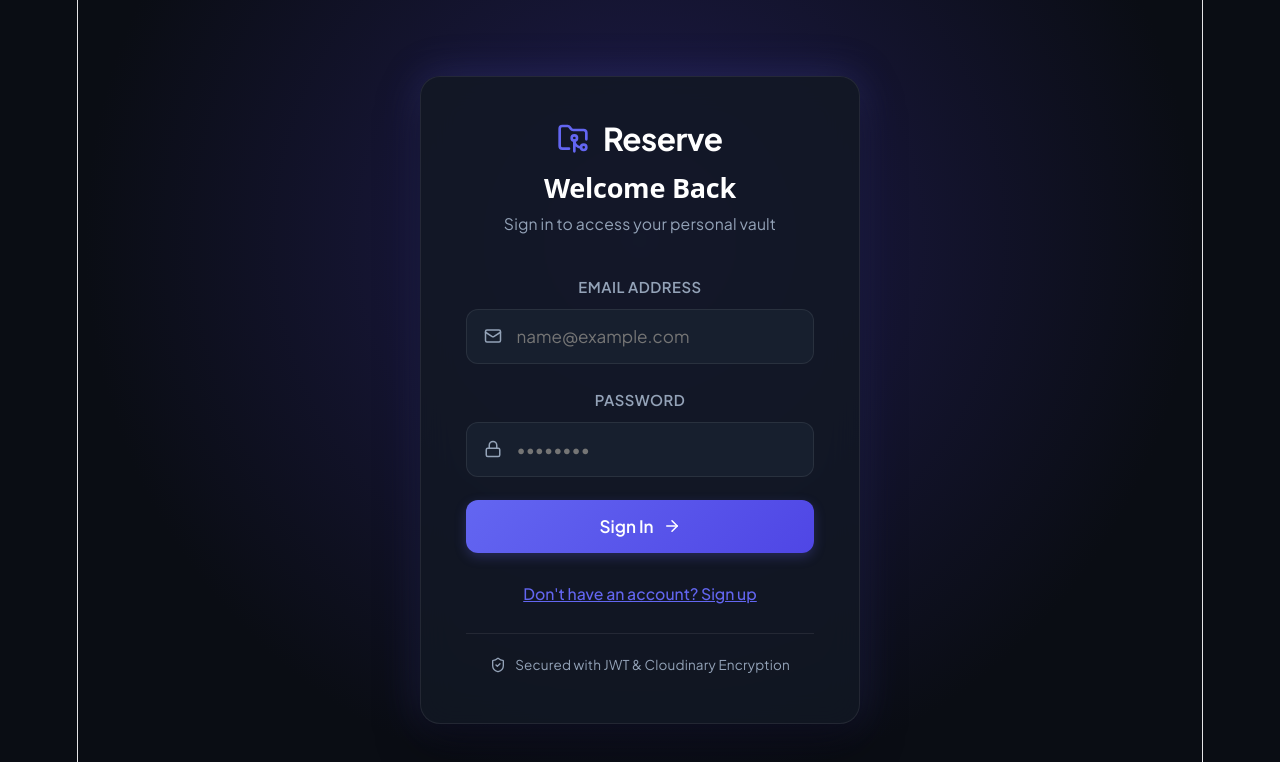
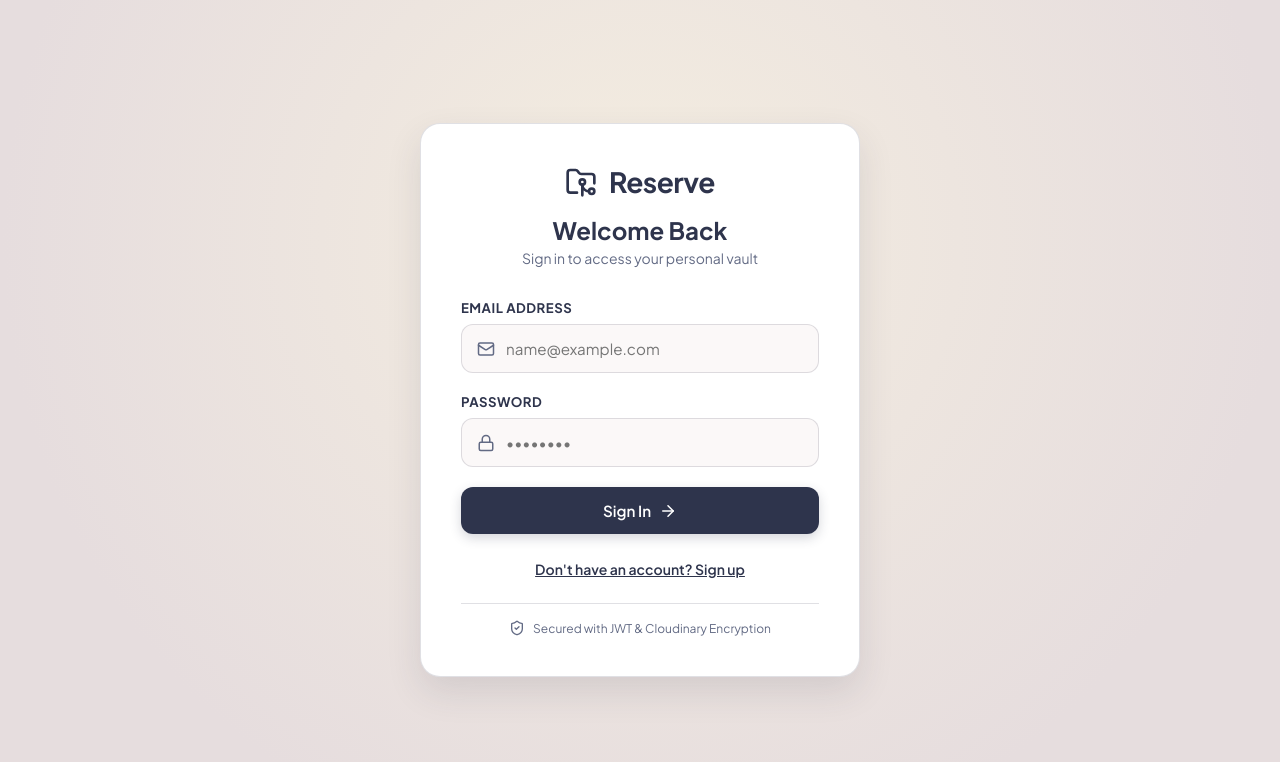
Before and after one commit to Shashidharak89/RESERVE-FRONTEND, a React (Vite) app: page / in a window 1280 px wide. Shown: the top 762 px of the page. Built offline with nearby package versions, Linux system fonts and the light colour scheme; no server answers.

Commit message:
Feat : Upload is working

```diff
--- a/src/App.css
+++ b/src/App.css
@@ -2,30 +2,36 @@
 
 :root {
   --font-family: 'Plus Jakarta Sans', -apple-system, BlinkMacSystemFont, sans-serif;
-  --bg-dark: #0a0d14;
-  --bg-card: #121824;
-  --bg-card-hover: #1a2232;
-  --bg-sidebar: #0f1420;
-  --bg-navbar: #0d121d;
-  --bg-input: #171f2e;
 
-  --primary: #6366f1;
-  --primary-hover: #4f46e5;
-  --primary-glow: rgba(99, 102, 241, 0.25);
+  /* Primary user-specified color palette */
+  --color-dark: #2e344c;
+  --color-light: #e6ddde;
 
-  --secondary: #1e293b;
-  --secondary-hover: #334155;
+  /* Light Theme Surfaces */
+  --bg-dark: #e6ddde;
+  --bg-card: #ffffff;
+  --bg-card-hover: #f7f3f4;
+  --bg-sidebar: #f0e8e9;
+  --bg-navbar: #ffffff;
+  --bg-input: #ffffff;
 
-  --accent: #0ea5e9;
-  --text-main: #f8fafc;
-  --text-muted: #94a3b8;
-  --border-color: rgba(255, 255, 255, 0.08);
-  --border-active: rgba(99, 102, 241, 0.5);
+  --primary: #2e344c;
+  --primary-hover: #1f2334;
+  --primary-glow: rgba(46, 52, 76, 0.18);
 
-  --danger: #ef4444;
-  --danger-hover: #dc2626;
+  --secondary: #e2d7d8;
+  --secondary-hover: #d5c8c9;
+
+  --accent: #4f46e5;
+  --text-main: #2e344c;
+  --text-muted: #626a84;
+  --border-color: rgba(46, 52, 76, 0.15);
+  --border-active: #2e344c;
+
+  --danger: #e11d48;
+  --danger-hover: #be123c;
   --success: #10b981;
-  --warning: #f59e0b;
+  --warning: #d97706;
 }
 
 * {
@@ -49,7 +55,7 @@ body {
   justify-content: center;
   height: 100vh;
   gap: 1.5rem;
-  background: radial-gradient(circle at center, #1e1b4b 0%, var(--bg-dark) 70%);
+  background: radial-gradient(circle at center, #f0e8e9 0%, var(--bg-dark) 80%);
 }
 
 .spinner-large {
@@ -64,7 +70,7 @@ body {
 .spinner {
   width: 18px;
   height: 18px;
-  border: 2px solid rgba(255, 255, 255, 0.3);
+  border: 2px solid rgba(255, 255, 255, 0.4);
   border-top-color: #ffffff;
   border-radius: 50%;
   animation: spin 0.8s linear infinite;
@@ -81,19 +87,18 @@ body {
   align-items: center;
   justify-content: center;
   min-height: 100vh;
-  background: radial-gradient(circle at 50% 30%, #1e1b4b 0%, var(--bg-dark) 70%);
+  background: radial-gradient(circle at 50% 30%, #f4ede0 0%, var(--bg-dark) 75%);
   padding: 1.5rem;
 }
 
 .auth-card {
   width: 100%;
   max-width: 440px;
-  background: rgba(18, 24, 36, 0.85);
-  backdrop-filter: blur(16px);
+  background: #ffffff;
   border: 1px solid var(--border-color);
   border-radius: 20px;
   padding: 2.5rem;
-  box-shadow: 0 20px 40px rgba(0, 0, 0, 0.5), 0 0 40px var(--primary-glow);
+  box-shadow: 0 15px 35px rgba(46, 52, 76, 0.12);
 }
 
 .auth-header {
@@ -113,13 +118,13 @@ body {
   font-size: 1.75rem;
   font-weight: 700;
   letter-spacing: -0.5px;
-  color: #ffffff;
+  color: var(--color-dark);
 }
 
 .auth-header h2 {
   font-size: 1.5rem;
-  font-weight: 600;
-  color: #ffffff;
+  font-weight: 700;
+  color: var(--color-dark);
 }
 
 .auth-header p {
@@ -142,8 +147,8 @@ body {
 
 .form-group label {
   font-size: 0.825rem;
-  font-weight: 600;
-  color: var(--text-muted);
+  font-weight: 700;
+  color: var(--color-dark);
   text-transform: uppercase;
   letter-spacing: 0.5px;
 }
@@ -163,10 +168,10 @@ body {
 .input-wrapper input, .form-group input {
   width: 100%;
   padding: 0.875rem 1rem 0.875rem 2.75rem;
-  background-color: var(--bg-input);
+  background-color: #fbf8f8;
   border: 1px solid var(--border-color);
   border-radius: 12px;
-  color: #ffffff;
+  color: var(--color-dark);
   font-size: 0.95rem;
   outline: none;
   transition: all 0.2s ease;
@@ -178,13 +183,14 @@ body {
 
 .input-wrapper input:focus, .form-group input:focus {
   border-color: var(--primary);
+  background-color: #ffffff;
   box-shadow: 0 0 0 3px var(--primary-glow);
 }
 
 .auth-error, .modal-error {
-  background: rgba(239, 68, 68, 0.15);
-  border: 1px solid rgba(239, 68, 68, 0.3);
-  color: #fca5a5;
+  background: #fef2f2;
+  border: 1px solid #fecdd3;
+  color: #9f1239;
   padding: 0.75rem 1rem;
   border-radius: 10px;
   font-size: 0.875rem;
@@ -196,7 +202,7 @@ body {
   align-items: center;
   justify-content: center;
   gap: 0.5rem;
-  background: linear-gradient(135deg, var(--primary) 0%, var(--primary-hover) 100%);
+  background-color: var(--color-dark);
   color: #ffffff;
   border: none;
   padding: 0.875rem 1.5rem;
@@ -205,12 +211,13 @@ body {
   font-weight: 600;
   cursor: pointer;
   transition: all 0.2s ease;
-  box-shadow: 0 4px 12px var(--primary-glow);
+  box-shadow: 0 4px 12px rgba(46, 52, 76, 0.2);
 }
 
 .btn-primary:hover:not(:disabled) {
+  background-color: var(--primary-hover);
   transform: translateY(-1px);
-  box-shadow: 0 6px 20px var(--primary-glow);
+  box-shadow: 0 6px 16px rgba(46, 52, 76, 0.3);
 }
 
 .btn-secondary {
@@ -219,12 +226,12 @@ body {
   justify-content: center;
   gap: 0.5rem;
   background-color: var(--secondary);
-  color: #ffffff;
+  color: var(--color-dark);
   border: 1px solid var(--border-color);
   padding: 0.875rem 1.25rem;
   border-radius: 12px;
   font-size: 0.95rem;
-  font-weight: 500;
+  font-weight: 600;
   cursor: pointer;
   transition: all 0.2s ease;
 }
@@ -256,9 +263,9 @@ body {
 .btn-link {
   background: none;
   border: none;
-  color: var(--primary);
+  color: var(--color-dark);
   font-size: 0.875rem;
-  font-weight: 500;
+  font-weight: 600;
   cursor: pointer;
   text-decoration: underline;
 }
@@ -293,8 +300,9 @@ body {
   justify-content: space-between;
   height: 70px;
   padding: 0 1.5rem;
-  background-color: var(--bg-navbar);
+  background-color: #ffffff;
   border-bottom: 1px solid var(--border-color);
+  box-shadow: 0 2px 8px rgba(46, 52, 76, 0.04);
   z-index: 20;
 }
 
@@ -307,7 +315,7 @@ body {
 .brand-logo {
   width: 40px;
   height: 40px;
-  background: linear-gradient(135deg, var(--primary) 0%, var(--accent) 100%);
+  background-color: var(--color-dark);
   border-radius: 10px;
   display: flex;
   align-items: center;
@@ -318,17 +326,17 @@ body {
 .brand-name {
   font-size: 1.35rem;
   font-weight: 700;
-  color: #ffffff;
+  color: var(--color-dark);
 }
 
 .badge-tag {
-  background-color: rgba(99, 102, 241, 0.15);
-  color: var(--primary);
-  border: 1px solid rgba(99, 102, 241, 0.3);
+  background-color: rgba(46, 52, 76, 0.1);
+  color: var(--color-dark);
+  border: 1px solid rgba(46, 52, 76, 0.2);
   padding: 0.2rem 0.5rem;
   border-radius: 6px;
   font-size: 0.7rem;
-  font-weight: 600;
+  font-weight: 700;
   text-transform: uppercase;
 }
 
@@ -348,10 +356,10 @@ body {
 .navbar-search input {
   width: 100%;
   padding: 0.65rem 2.5rem 0.65rem 2.75rem;
-  background-color: var(--bg-input);
+  background-color: var(--bg-dark);
   border: 1px solid var(--border-color);
   border-radius: 20px;
-  color: #ffffff;
+  color: var(--color-dark);
   font-size: 0.9rem;
   outline: none;
   transition: all 0.2s ease;
@@ -359,6 +367,7 @@ body {
 
 .navbar-search input:focus {
   border-color: var(--primary);
+  background-color: #ffffff;
   box-shadow: 0 0 0 3px var(--primary-glow);
 }
 
@@ -379,7 +388,7 @@ body {
 
 .view-toggle {
   display: flex;
-  background-color: var(--bg-input);
+  background-color: var(--bg-dark);
   border: 1px solid var(--border-color);
   border-radius: 10px;
   padding: 2px;
@@ -398,7 +407,7 @@ body {
 }
 
 .toggle-btn.active {
-  background-color: var(--primary);
+  background-color: var(--color-dark);
   color: #ffffff;
 }
 
@@ -418,9 +427,9 @@ body {
 }
 
 .avatar {
-  width: 36px;
-  height: 36px;
-  background: linear-gradient(135deg, #3b82f6 0%, #8b5cf6 100%);
+  width: 38px;
+  height: 38px;
+  background-color: var(--color-dark);
   border-radius: 50%;
   color: #ffffff;
   display: flex;
@@ -431,7 +440,7 @@ body {
 }
 
 .user-name-label {
-  color: #ffffff;
+  color: var(--color-dark);
   font-weight: 600;
   font-size: 0.9rem;
 }
@@ -441,11 +450,11 @@ body {
   right: 0;
   top: 50px;
   width: 220px;
-  background-color: var(--bg-card);
+  background-color: #ffffff;
   border: 1px solid var(--border-color);
   border-radius: 12px;
   padding: 0.75rem;
-  box-shadow: 0 10px 25px rgba(0, 0, 0, 0.4);
+  box-shadow: 0 10px 30px rgba(46, 52, 76, 0.15);
   z-index: 100;
 }
 
@@ -454,8 +463,8 @@ body {
 }
 
 .u-name {
-  font-weight: 600;
-  color: #ffffff;
+  font-weight: 700;
+  color: var(--color-dark);
   font-size: 0.9rem;
 }
 
@@ -481,13 +490,14 @@ body {
   border: none;
   color: var(--text-main);
   font-size: 0.875rem;
+  font-weight: 500;
   border-radius: 8px;
   cursor: pointer;
   transition: background-color 0.2s ease;
 }
 
 .menu-item:hover {
-  background-color: var(--bg-card-hover);
+  background-color: var(--bg-dark);
 }
 
 .text-danger {
@@ -536,7 +546,7 @@ body {
   color: var(--text-muted);
   border-radius: 10px;
   font-size: 0.925rem;
-  font-weight: 500;
+  font-weight: 600;
   cursor: pointer;
   transition: all 0.2s ease;
   width: 100%;
@@ -544,31 +554,31 @@ body {
 }
 
 .nav-item:hover {
-  background-color: rgba(255, 255, 255, 0.04);
-  color: #ffffff;
+  background-color: rgba(46, 52, 76, 0.06);
+  color: var(--color-dark);
 }
 
 .nav-item.active {
-  background-color: rgba(99, 102, 241, 0.15);
-  color: var(--primary);
-  font-weight: 600;
+  background-color: var(--color-dark);
+  color: #ffffff;
 }
 
 .badge-shared {
   margin-left: auto;
   background-color: rgba(14, 165, 233, 0.15);
-  color: var(--accent);
+  color: #0284c7;
   padding: 0.15rem 0.4rem;
   border-radius: 4px;
   font-size: 0.7rem;
-  font-weight: 600;
+  font-weight: 700;
 }
 
 .storage-card {
-  background-color: var(--bg-card);
+  background-color: #ffffff;
   border: 1px solid var(--border-color);
   border-radius: 14px;
   padding: 1rem;
+  box-shadow: 0 4px 12px rgba(46, 52, 76, 0.05);
 }
 
 .storage-header {
@@ -579,12 +589,13 @@ body {
 }
 
 .storage-icon {
-  color: var(--primary);
+  color: var(--color-dark);
 }
 
 .storage-header h4 {
   font-size: 0.85rem;
-  color: #ffffff;
+  font-weight: 700;
+  color: var(--color-dark);
 }
 
 .storage-header p {
@@ -602,7 +613,7 @@ body {
 
 .progress-fill {
   height: 100%;
-  background: linear-gradient(90deg, var(--primary) 0%, var(--accent) 100%);
+  background-color: var(--color-dark);
   border-radius: 3px;
   transition: width 0.3s ease;
 }
@@ -611,6 +622,7 @@ body {
   display: flex;
   justify-content: space-between;
   font-size: 0.7rem;
+  font-weight: 600;
   color: var(--text-muted);
 }
 
@@ -639,16 +651,16 @@ body {
   border: none;
   color: var(--text-muted);
   font-size: 0.95rem;
-  font-weight: 500;
+  font-weight: 600;
   cursor: pointer;
 }
 
 .breadcrumb-item:hover:not(:disabled) {
-  color: var(--primary);
+  color: var(--color-dark);
 }
 
 .breadcrumb-item.active {
-  color: #ffffff;
+  color: var(--color-dark);
   font-weight: 700;
 }
 
@@ -657,16 +669,18 @@ body {
 }
 
 .shared-header-banner {
-  background: linear-gradient(135deg, rgba(14, 165, 233, 0.1) 0%, rgba(99, 102, 241, 0.1) 100%);
-  border: 1px solid rgba(14, 165, 233, 0.2);
+  background-color: #ffffff;
+  border: 1px solid var(--border-color);
   border-radius: 14px;
   padding: 1.25rem 1.5rem;
   margin-bottom: 1.5rem;
+  box-shadow: 0 4px 12px rgba(46, 52, 76, 0.04);
 }
 
 .shared-header-banner h2 {
   font-size: 1.25rem;
-  color: #ffffff;
+  font-weight: 700;
+  color: var(--color-dark);
 }
 
 .shared-header-banner p {
@@ -704,7 +718,8 @@ body {
 
 .empty-state h3 {
   font-size: 1.25rem;
-  color: #ffffff;
+  font-weight: 700;
+  color: var(--color-dark);
   margin-bottom: 0.5rem;
 }
 
@@ -725,7 +740,7 @@ body {
 }
 
 .section-heading {
-  font-size: 0.9rem;
+  font-size: 0.85rem;
   font-weight: 700;
   color: var(--text-muted);
   text-transform: uppercase;
@@ -736,7 +751,7 @@ body {
 /* Grid & List Containers */
 .grid-container {
   display: grid;
-  grid-template-columns: repeat(auto-fill, minmax(200px, 1fr));
+  grid-template-columns: repeat(auto-fill, minmax(210px, 1fr));
   gap: 1.25rem;
 }
 
@@ -748,7 +763,7 @@ body {
 
 /* Item Card Grid */
 .item-card {
-  background-color: var(--bg-card);
+  background-color: #ffffff;
   border: 1px solid var(--border-color);
   border-radius: 14px;
   padding: 1.25rem;
@@ -759,13 +774,14 @@ body {
   flex-direction: column;
   justify-content: space-between;
   height: 140px;
+  box-shadow: 0 4px 12px rgba(46, 52, 76, 0.04);
 }
 
 .item-card:hover {
   background-color: var(--bg-card-hover);
   border-color: var(--border-active);
   transform: translateY(-2px);
-  box-shadow: 0 8px 20px rgba(0, 0, 0, 0.3);
+  box-shadow: 0 8px 24px rgba(46, 52, 76, 0.1);
 }
 
 .card-top {
@@ -774,14 +790,14 @@ body {
   justify-content: space-between;
 }
 
-.icon-folder { color: #f59e0b; }
-.icon-img { color: #3b82f6; }
-.icon-video { color: #ec4899; }
-.icon-audio { color: #8b5cf6; }
-.icon-pdf { color: #ef4444; }
-.icon-zip { color: #10b981; }
-.icon-code { color: #0ea5e9; }
-.icon-file { color: #94a3b8; }
+.icon-folder { color: #d97706; }
+.icon-img { color: #2563eb; }
+.icon-video { color: #db2777; }
+.icon-audio { color: #7c3aed; }
+.icon-pdf { color: #dc2626; }
+.icon-zip { color: #059669; }
+.icon-code { color: #0284c7; }
+.icon-file { color: #64748b; }
 
 .card-menu-wrapper {
   position: relative;
@@ -797,14 +813,14 @@ body {
 }
 
 .card-menu-btn:hover, .action-btn:hover {
-  background-color: rgba(255, 255, 255, 0.1);
-  color: #ffffff;
+  background-color: rgba(46, 52, 76, 0.1);
+  color: var(--color-dark);
 }
 
 .item-title {
   font-size: 0.925rem;
-  font-weight: 600;
-  color: #ffffff;
+  font-weight: 700;
+  color: var(--color-dark);
   white-space: nowrap;
   overflow: hidden;
   text-overflow: ellipsis;
@@ -820,7 +836,8 @@ body {
 
 .card-owner {
   font-size: 0.7rem;
-  color: var(--accent);
+  font-weight: 600;
+  color: var(--color-dark);
   margin-top: 0.25rem;
 }
 
@@ -829,12 +846,13 @@ body {
   display: flex;
   align-items: center;
   justify-content: space-between;
-  background-color: var(--bg-card);
+  background-color: #ffffff;
   border: 1px solid var(--border-color);
   border-radius: 10px;
   padding: 0.75rem 1.25rem;
   cursor: pointer;
   transition: all 0.2s ease;
+  box-shadow: 0 2px 6px rgba(46, 52, 76, 0.03);
 }
 
 .item-row:hover {
@@ -852,7 +870,7 @@ body {
 .item-name {
   font-size: 0.925rem;
   font-weight: 600;
-  color: #ffffff;
+  color: var(--color-dark);
 }
 
 .row-meta {
@@ -864,11 +882,12 @@ body {
 }
 
 .owner-badge {
-  background-color: rgba(14, 165, 233, 0.15);
-  color: var(--accent);
+  background-color: rgba(46, 52, 76, 0.1);
+  color: var(--color-dark);
   padding: 0.15rem 0.5rem;
   border-radius: 4px;
   font-size: 0.75rem;
+  font-weight: 600;
 }
 
 .row-actions {
@@ -882,11 +901,11 @@ body {
   right: 0;
   top: 30px;
   width: 160px;
-  background-color: var(--bg-card);
+  background-color: #ffffff;
   border: 1px solid var(--border-color);
   border-radius: 10px;
   padding: 0.5rem;
-  box-shadow: 0 10px 25px rgba(0, 0, 0, 0.5);
+  box-shadow: 0 10px 25px rgba(46, 52, 76, 0.15);
   z-index: 50;
 }
 
@@ -897,8 +916,8 @@ body {
   left: 0;
   right: 0;
   bottom: 0;
-  background-color: rgba(0, 0, 0, 0.75);
-  backdrop-filter: blur(8px);
+  background-color: rgba(46, 52, 76, 0.4);
+  backdrop-filter: blur(4px);
   display: flex;
   align-items: center;
   justify-content: center;
@@ -909,10 +928,10 @@ body {
 .modal-box {
   width: 100%;
   max-width: 480px;
-  background-color: var(--bg-card);
+  background-color: #ffffff;
   border: 1px solid var(--border-color);
   border-radius: 16px;
-  box-shadow: 0 20px 50px rgba(0, 0, 0, 0.6);
+  box-shadow: 0 20px 40px rgba(46, 52, 76, 0.2);
   overflow: hidden;
 }
 
@@ -925,18 +944,19 @@ body {
   justify-content: space-between;
   padding: 1.25rem 1.5rem;
   border-bottom: 1px solid var(--border-color);
+  background-color: #ffffff;
 }
 
 .modal-title {
   display: flex;
   align-items: center;
   gap: 0.6rem;
-  color: #ffffff;
+  color: var(--color-dark);
 }
 
 .modal-title h3 {
   font-size: 1.1rem;
-  font-weight: 600;
+  font-weight: 700;
 }
 
 .modal-close {
@@ -956,7 +976,7 @@ body {
   gap: 0.75rem;
   padding: 1.25rem 1.5rem;
   border-top: 1px solid var(--border-color);
-  background-color: rgba(0, 0, 0, 0.2);
+  background-color: #fbf8f8;
 }
 
 /* Dropzone */
@@ -967,11 +987,12 @@ body {
   text-align: center;
   transition: all 0.2s ease;
   cursor: pointer;
+  background-color: #fbf8f8;
 }
 
 .dropzone.drag-active, .dropzone:hover {
   border-color: var(--primary);
-  background-color: var(--primary-glow);
+  background-color: rgba(46, 52, 76, 0.05);
 }
 
 .file-input-hidden {
@@ -987,12 +1008,12 @@ body {
   align-items: center;
   justify-content: center;
   margin: 0 auto 1rem auto;
-  color: var(--primary);
+  color: var(--color-dark);
 }
 
 .drop-title {
-  font-weight: 600;
-  color: #ffffff;
+  font-weight: 700;
+  color: var(--color-dark);
 }
 
 .drop-sub {
@@ -1009,8 +1030,9 @@ body {
 }
 
 .file-name {
-  color: #ffffff;
+  color: var(--color-dark);
   font-size: 0.95rem;
+  font-weight: 600;
 }
 
 .file-meta {
@@ -1025,8 +1047,8 @@ body {
 .section-label {
   display: block;
   font-size: 0.8rem;
-  font-weight: 600;
-  color: var(--text-muted);
+  font-weight: 700;
+  color: var(--color-dark);
   margin-bottom: 0.5rem;
 }
 
@@ -1041,7 +1063,7 @@ body {
   align-items: flex-start;
   gap: 0.75rem;
   padding: 0.875rem;
-  background-color: var(--bg-input);
+  background-color: #fbf8f8;
   border: 1px solid var(--border-color);
   border-radius: 10px;
   color: var(--text-muted);
@@ -1051,8 +1073,12 @@ body {
 
 .dest-option.active {
   border-color: var(--primary);
-  background-color: rgba(99, 102, 241, 0.12);
+  background-color: var(--color-dark);
   color: #ffffff;
+}
+
+.dest-option.active p {
+  color: #e6ddde;
 }
 
 .dest-option p {
@@ -1091,7 +1117,7 @@ body {
   display: flex;
   align-items: center;
   justify-content: center;
-  background-color: #05070a;
+  background-color: #f3ecec;
   overflow: hidden;
   padding: 1rem;
 }
@@ -1109,6 +1135,7 @@ body {
   max-height: 65vh;
   object-fit: contain;
   border-radius: 8px;
+  box-shadow: 0 4px 15px rgba(46, 52, 76, 0.1);
 }
 
 .preview-video {
@@ -1135,6 +1162,7 @@ body {
   border-top: 1px solid var(--border-color);
   font-size: 0.8rem;
   color: var(--text-muted);
+  background-color: #ffffff;
 }
 
 .preview-meta {
@@ -1147,18 +1175,18 @@ body {
   position: fixed;
   bottom: 2rem;
   right: 2rem;
-  background-color: var(--bg-card);
-  border: 1px solid var(--primary);
+  background-color: var(--color-dark);
+  border: 1px solid var(--border-color);
   color: #ffffff;
   padding: 0.875rem 1.5rem;
   border-radius: 12px;
-  box-shadow: 0 10px 30px rgba(0, 0, 0, 0.5);
+  box-shadow: 0 10px 30px rgba(46, 52, 76, 0.25);
   z-index: 2000;
   animation: slideUp 0.3s ease;
 }
 
 .toast-notification.error {
-  border-color: var(--danger);
+  background-color: var(--danger);
 }
 
 @keyframes slideUp {
@@ -1176,7 +1204,7 @@ body {
   border: 1px solid var(--border-color);
   border-radius: 10px;
   padding: 0.5rem;
-  background-color: var(--bg-input);
+  background-color: #fbf8f8;
 }
 
 .tree-item {
@@ -1186,13 +1214,14 @@ body {
   padding: 0.6rem 0.75rem;
   background: none;
   border: none;
-  color: var(--text-main);
+  color: var(--color-dark);
+  font-weight: 500;
   border-radius: 8px;
   cursor: pointer;
   text-align: left;
 }
 
 .tree-item.selected {
-  background-color: var(--primary);
+  background-color: var(--color-dark);
   color: #ffffff;
 }
--- a/src/index.css
+++ b/src/index.css
@@ -1,111 +1,19 @@
 :root {
-  --text: #6b6375;
-  --text-h: #08060d;
-  --bg: #fff;
-  --border: #e5e4e7;
-  --code-bg: #f4f3ec;
-  --accent: #aa3bff;
-  --accent-bg: rgba(170, 59, 255, 0.1);
-  --accent-border: rgba(170, 59, 255, 0.5);
-  --social-bg: rgba(244, 243, 236, 0.5);
-  --shadow:
-    rgba(0, 0, 0, 0.1) 0 10px 15px -3px, rgba(0, 0, 0, 0.05) 0 4px 6px -2px;
-
-  --sans: system-ui, 'Segoe UI', Roboto, sans-serif;
-  --heading: system-ui, 'Segoe UI', Roboto, sans-serif;
-  --mono: ui-monospace, Consolas, monospace;
-
-  font: 18px/145% var(--sans);
-  letter-spacing: 0.18px;
-  color-scheme: light dark;
-  color: var(--text);
-  background: var(--bg);
+  font-family: 'Plus Jakarta Sans', -apple-system, BlinkMacSystemFont, 'Segoe UI', Roboto, sans-serif;
   font-synthesis: none;
   text-rendering: optimizeLegibility;
   -webkit-font-smoothing: antialiased;
   -moz-osx-font-smoothing: grayscale;
-
-  @media (max-width: 1024px) {
-    font-size: 16px;
-  }
-}
-
-@media (prefers-color-scheme: dark) {
-  :root {
-    --text: #9ca3af;
-    --text-h: #f3f4f6;
-    --bg: #16171d;
-    --border: #2e303a;
-    --code-bg: #1f2028;
-    --accent: #c084fc;
-    --accent-bg: rgba(192, 132, 252, 0.15);
-    --accent-border: rgba(192, 132, 252, 0.5);
-    --social-bg: rgba(47, 48, 58, 0.5);
-    --shadow:
-      rgba(0, 0, 0, 0.4) 0 10px 15px -3px, rgba(0, 0, 0, 0.25) 0 4px 6px -2px;
-  }
-
-  #social .button-icon {
-    filter: invert(1) brightness(2);
-  }
 }
 
 body {
   margin: 0;
+  padding: 0;
+  background-color: #e6ddde;
+  color: #2e344c;
 }
 
 #root {
-  width: 1126px;
-  max-width: 100%;
-  margin: 0 auto;
-  text-align: center;
-  border-inline: 1px solid var(--border);
-  min-height: 100svh;
-  display: flex;
-  flex-direction: column;
-  box-sizing: border-box;
+  width: 100%;
+  min-height: 100vh;
 }
-
-h1,
-h2 {
-  font-family: var(--heading);
-  font-weight: 500;
-  color: var(--text-h);
-}
-
-h1 {
-  font-size: 56px;
-  letter-spacing: -1.68px;
-  margin: 32px 0;
-  @media (max-width: 1024px) {
-    font-size: 36px;
-    margin: 20px 0;
-  }
-}
-h2 {
-  font-size: 24px;
-  line-height: 118%;
-  letter-spacing: -0.24px;
-  margin: 0 0 8px;
-  @media (max-width: 1024px) {
-    font-size: 20px;
-  }
-}
-p {
-  margin: 0;
-}
-
-code,
-.counter {
-  font-family: var(--mono);
-  display: inline-flex;
-  border-radius: 4px;
-  color: var(--text-h);
-}
-
-code {
-  font-size: 15px;
-  line-height: 135%;
-  padding: 4px 8px;
-  background: var(--code-bg);
-}
```
Also changed, not shown: color-code.txt (added).
